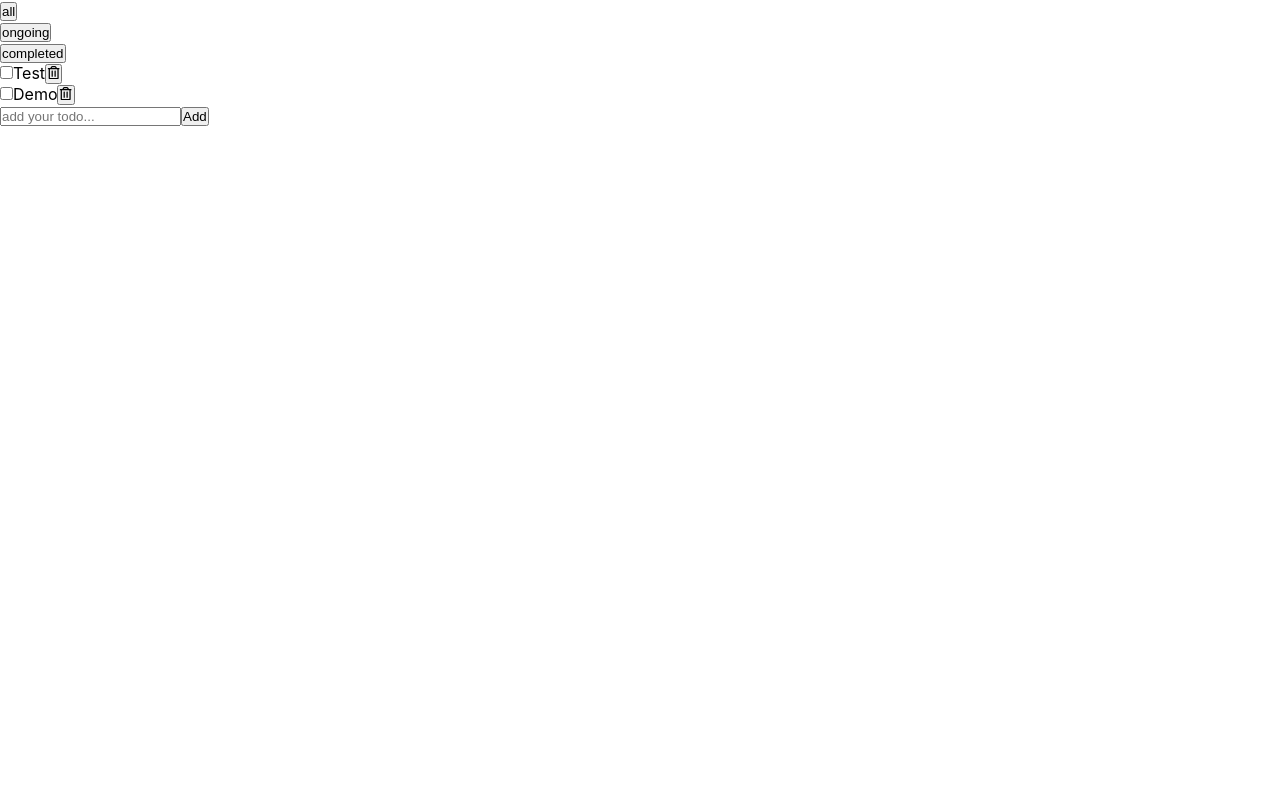
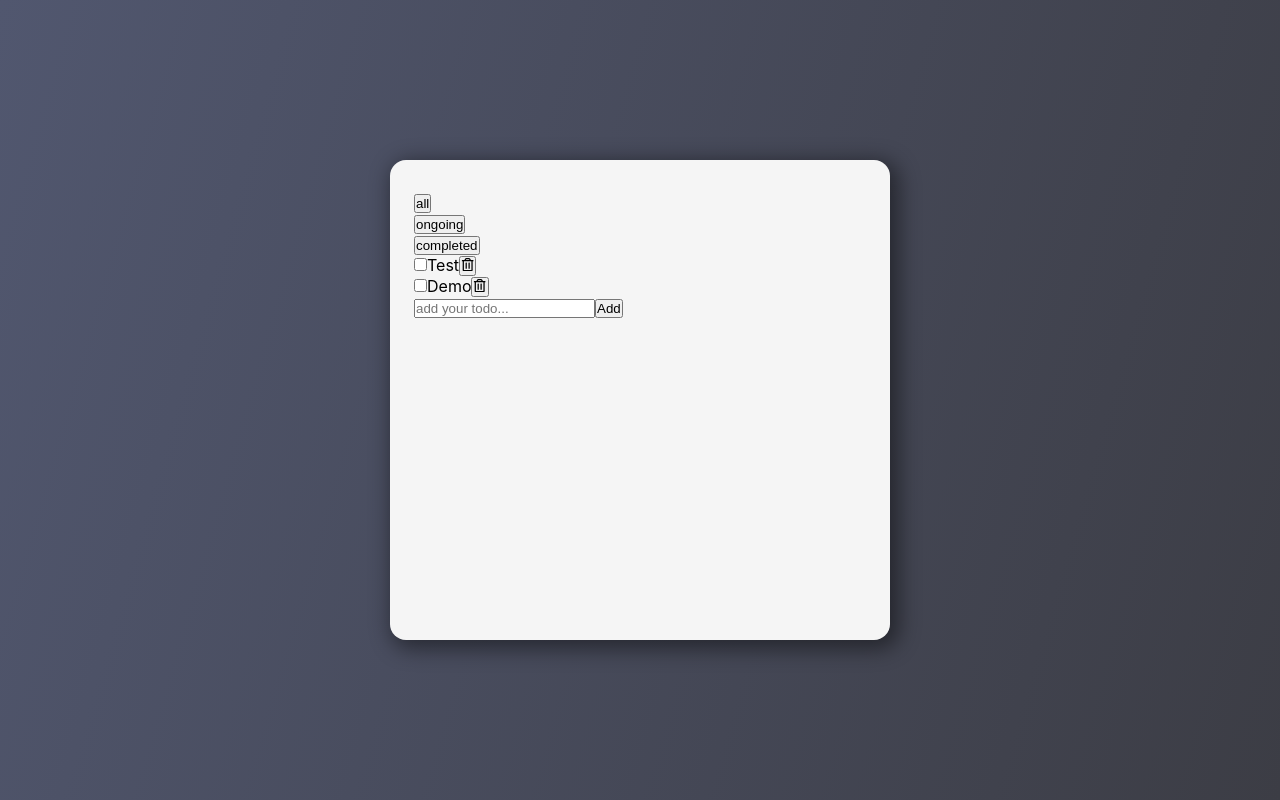
Before and after one commit to Janepark87/react-todo, a React (Create React App) app: page / in a window 1280 px wide. Built offline with nearby package versions, Linux system fonts and the light colour scheme.

Commit message:
UI default setup

```diff
--- a/src/App.js
+++ b/src/App.js
@@ -9,10 +9,10 @@
 	const [filter, setFilter] = useState(filters[0]);
 
 	return (
-		<div>
+		<>
 			<FilterTodoList filters={filters} filter={filter} onFilterChange={setFilter} />
 			<TodoList filter={filter} />
-		</div>
+		</>
 	);
 }
 
--- a/src/index.css
+++ b/src/index.css
@@ -1,3 +1,11 @@
+:root {
+	--color-bg-dark: #f5f5f5;
+	--color-bg: #fdfffd;
+	--color-text: #22243b;
+	--color-grey: #d1d1d1;
+	--color-accent: #f16e03;
+}
+
 * {
 	margin: 0;
 	padding: 0;
@@ -5,11 +13,31 @@
 }
 
 body {
+	height: 100vh;
+	display: flex;
+	justify-content: center;
+	align-items: center;
+	background: linear-gradient(106deg, rgba(81, 87, 111, 1) 0%, rgba(60, 61, 69, 1) 100%);
+
 	font-size: 16px;
 	font-family: -apple-system, BlinkMacSystemFont, 'Segoe UI', 'Roboto', 'Oxygen', 'Ubuntu', 'Cantarell', 'Fira Sans', 'Droid Sans', 'Helvetica Neue',
 		sans-serif;
 	-webkit-font-smoothing: antialiased;
 	-moz-osx-font-smoothing: grayscale;
+}
+
+#root {
+	display: flex;
+	flex-direction: column;
+	width: 100%;
+	height: 60%;
+	max-width: 500px;
+	max-height: 600px;
+	background-color: var(--color-bg-dark);
+	border-radius: 1rem;
+	margin: 1.5rem;
+	padding: 2rem 1.5rem;
+	box-shadow: 5px 5px 21px 4px rgba(0, 0, 0, 0.45);
 }
 
 ul {
```
